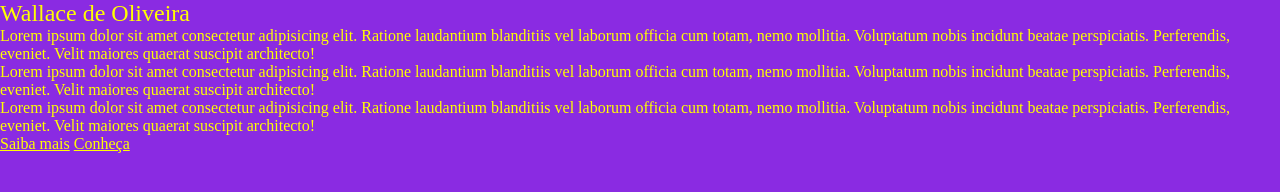
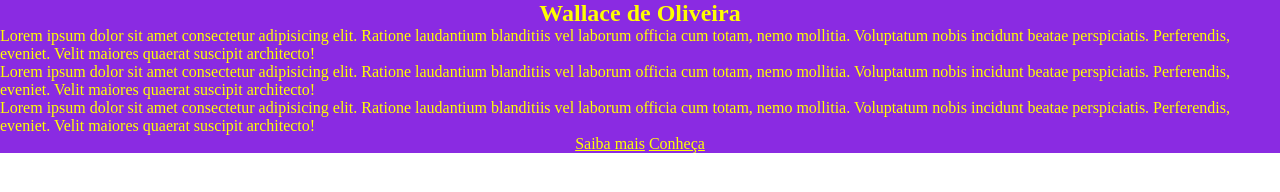
Before and after one commit to wallaceskt/sass-project, a plain HTML site: page index.html in a window 1280 px wide. Drawn offline with Linux system fonts and the light colour scheme.

Commit message:
Adicionei uma função e um mixin.

```diff
--- a/index.html
+++ b/index.html
@@ -11,6 +11,8 @@
 
     <section>
 
+        <div class="container">
+
             <h1>Wallace de Oliveira</h1>
             <p>Lorem ipsum dolor sit amet consectetur adipisicing elit. Ratione laudantium blanditiis vel laborum officia cum totam, nemo mollitia. Voluptatum nobis incidunt beatae perspiciatis. Perferendis, eveniet. Velit maiores quaerat suscipit architecto!</p>
             <p>Lorem ipsum dolor sit amet consectetur adipisicing elit. Ratione laudantium blanditiis vel laborum officia cum totam, nemo mollitia. Voluptatum nobis incidunt beatae perspiciatis. Perferendis, eveniet. Velit maiores quaerat suscipit architecto!</p>
@@ -23,6 +25,8 @@
 
             </div>
 
+        </div>
+
     </section>
 
 </body>
--- a/styles/main.scss
+++ b/styles/main.scss
@@ -1,12 +1,27 @@
 @import './reset';
 @import './variables';
 
+@function weight ($key) {
+    @return map-get($font-weight, $key);
+}
+
+// Mixin: trecho de código reutilizável em outros estilos
+@mixin flexCenter ($direction: row) {
+    display: flex;
+    justify-content: center;
+    align-items: center;
+    flex-direction: $direction;
+}
+
 body {
+    .container {
+        @include flexCenter(column);
+
         background-color: blueviolet;
         color: #fff;
         h1 {
             color: $primary-color;
-        font-weight: map-get($font-weight, regular);
+            font-weight: weight(bold);
         }
         p {
             color: $primary-color;
@@ -15,3 +30,4 @@ body {
             color: $primary-color;
         }
     }
+}
```
Also changed, not shown: styles/main.css, 1 other file. Lines whose indentation alone changed are shown as unchanged.
